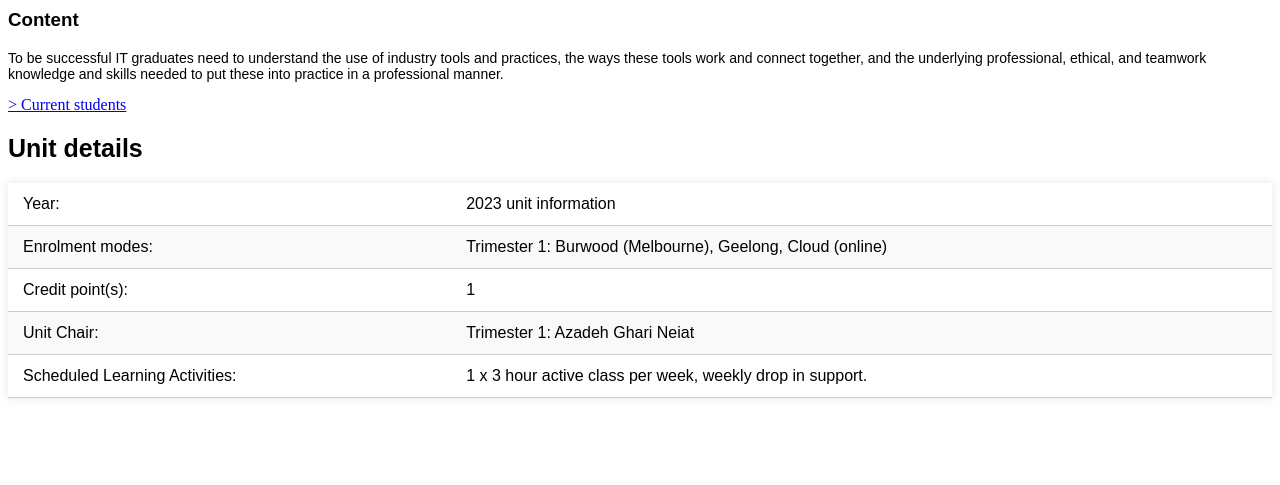
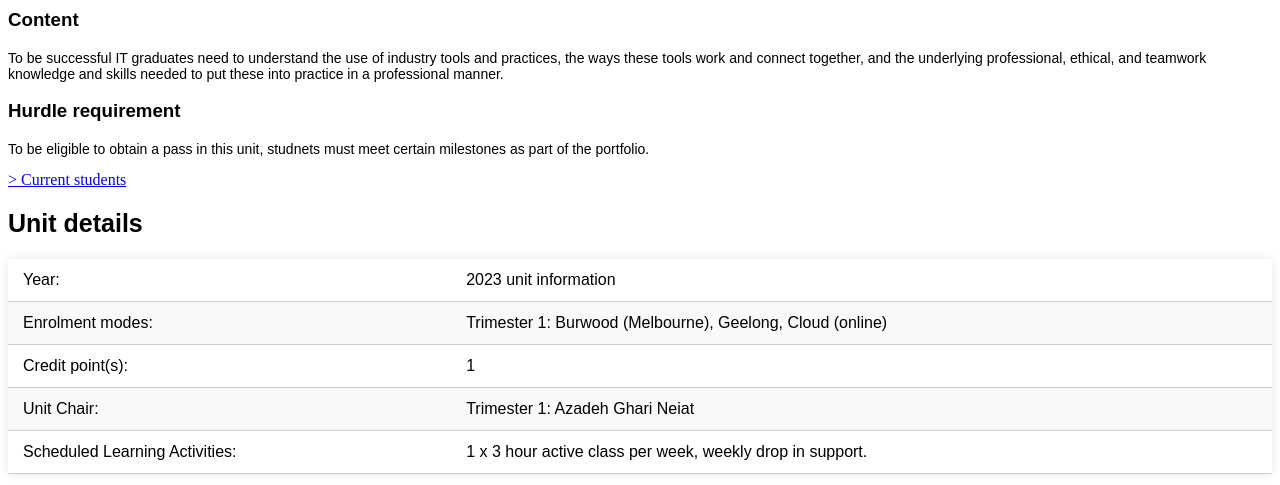
Before and after one commit to 71be7/Deakin-Unit-Page, a plain HTML site: page index.html in a window 1280 px wide. Shown: the part 315-800 px from the top of the page. Drawn offline with Linux system fonts and the light colour scheme.

Commit message:
added a hurdle requirement

```diff
--- a/index.html
+++ b/index.html
@@ -16,6 +16,10 @@
       To be successful IT graduates need to understand the use of industry tools and practices,
       the ways these tools work and connect together, and the underlying professional, ethical,
       and teamwork knowledge and skills needed to put these into practice in a professional manner.
+    </p>
+    <h3>Hurdle requirement</h3>
+    <p>
+      To be eligible to obtain a pass in this unit, studnets must meet certain milestones as part of the portfolio.
     </p>
     <a href="https://www.deakin.edu.au/students/enrolment-and-fees/fees"> > Current students</a>
     <h2>Unit details</h2>
```
